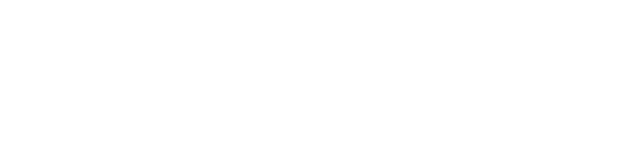
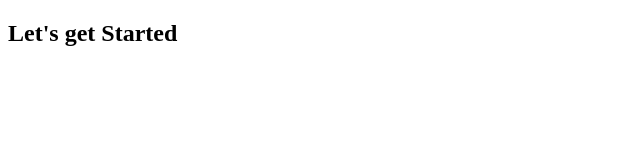
Before and after one commit to MuhammadRahilJavaid/Git-Assignment, a plain HTML site: page index.html in a window 1280 px wide. Shown: the whole page, without its empty margins (0-640 px from the left). Drawn offline with Linux system fonts and the light colour scheme.

Commit message:
New Heading Added

```diff
--- a/index.html
+++ b/index.html
@@ -7,6 +7,6 @@
     <title>BITF19A029</title>
 </head>
 <body>
-
+    <h2>Let's get Started</h2>
 </body>
 </html>
```
